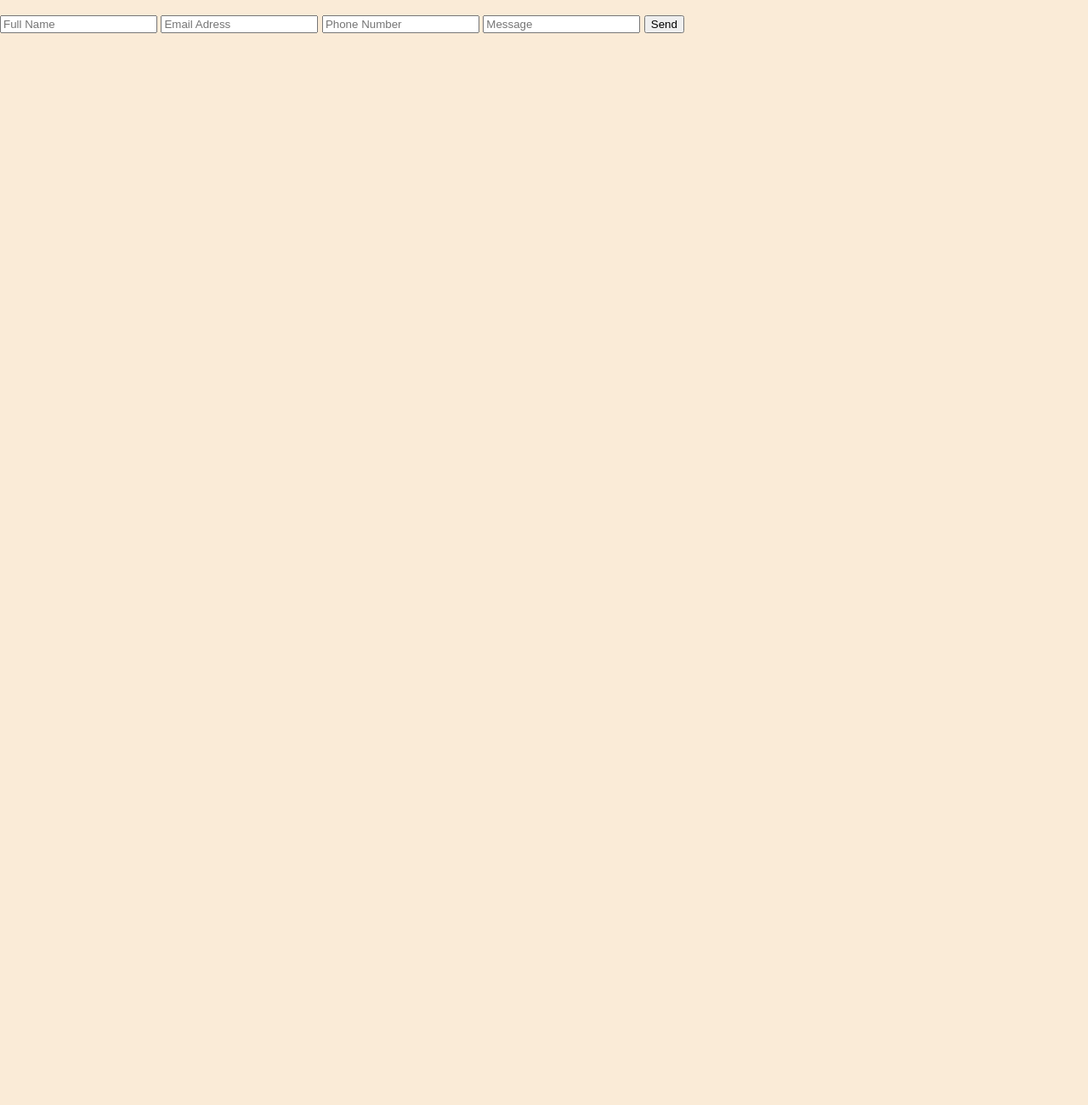
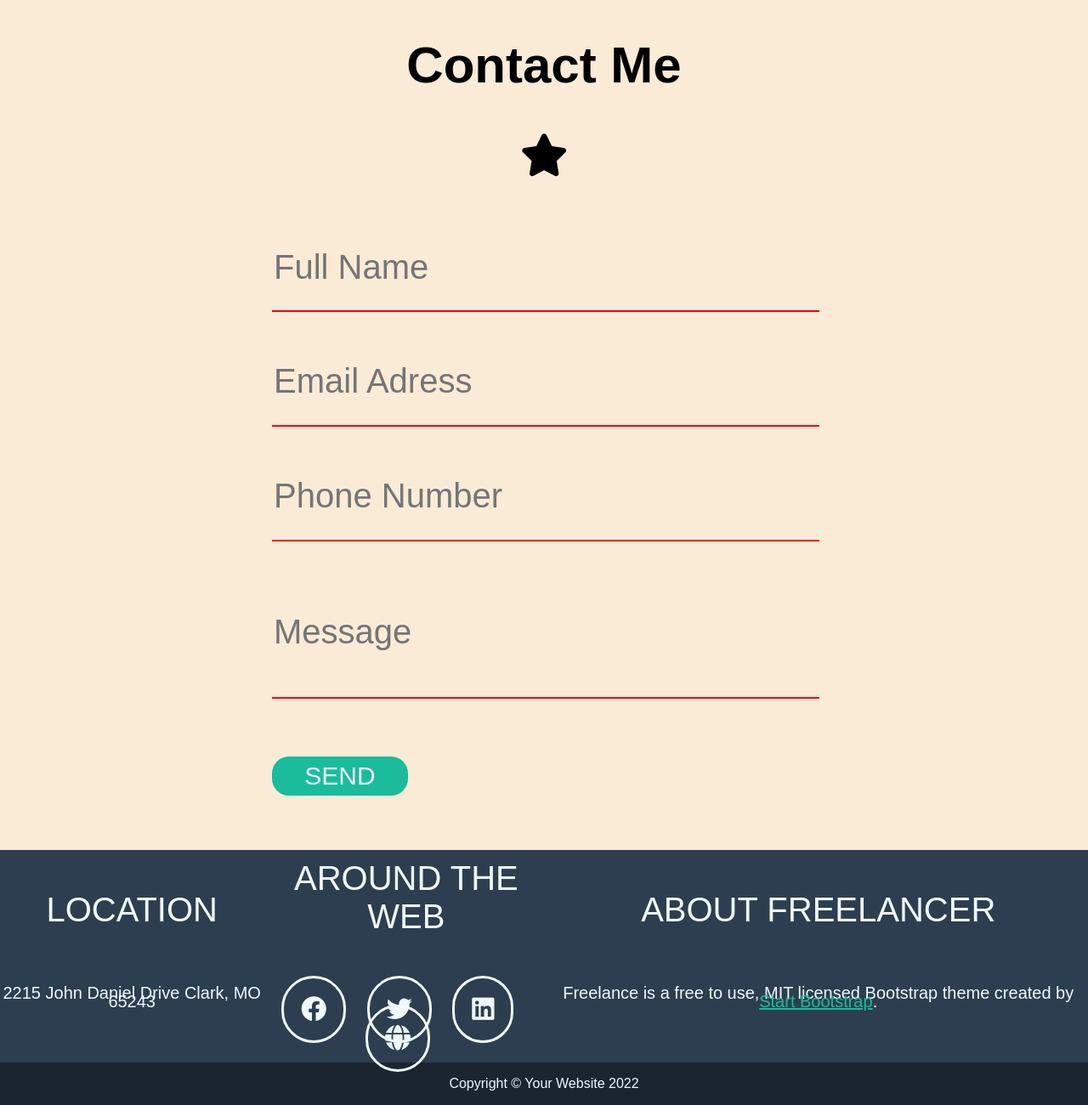
Before and after one commit to Shvecrt/sh2v, a plain HTML site: page task2/index.html in a window 1280 px wide. Shown: the part 3095-4395 px from the top of the page at 85% size. Before the commit the page ends 3134 px from the top, so only its background shows below. Drawn offline with Linux system fonts and the light colour scheme.

Commit message:
All done!

```diff
--- a/task2/assets/css/style.css
+++ b/task2/assets/css/style.css
@@ -200,7 +200,7 @@ main section.sec3 {
 }
 
 main section.sec3 h3 {
-    padding-top: 2%;
+    padding-top: 5%;
     font-size: 60px;
     text-align: center;
     line-height: 1px;
@@ -258,3 +258,177 @@ main section.sec3 button:hover {
 
 
 }
+
+main section.last h4 {
+    line-height: 1px;
+    font-size: 60px;
+}
+
+main section.last i {
+
+    font-size: 50px;
+    margin-bottom: 2%;
+}
+
+main section.last {
+    text-align: center;
+}
+
+main section.last input {
+
+    margin-top: 2%;
+    width: 100%;
+    height: 100px;
+    border-style: none;
+    background-color: antiquewhite;
+    border-bottom: red solid 2px;
+    -webkit-transition: width .35s ease-in-out;
+    transition: width .35s ease-in-out;
+    font-size: 40px;
+    position: relative;
+
+
+
+
+}
+
+main section.last div {
+    display: flex;
+    justify-content: center;
+    text-align: left;
+    align-items: left;
+    flex-direction: column;
+    margin-left: 25%;
+    margin-right: 25%;
+}
+
+main section.last input::placeholder {
+    font-size: 40px;
+}
+
+main section.last input:focus {
+    outline: none;
+
+
+}
+
+main section.last input#message {
+    height: 150px;
+    overflow: auto;
+
+
+}
+
+main section.last button {
+
+    padding: 1%;
+    margin-top: 50px;
+    border-radius: 20px;
+    border-color: #1ABC9C;
+    background-color: #1ABC9C;
+    border: 2px;
+    text-transform: uppercase;
+    font-size: 30px;
+    color: aliceblue;
+    width: 25%;
+    margin-bottom: 10%;
+
+
+}
+
+main section.last input:focus::placeholder {
+
+    font-size: 20px;
+    top: 0;
+    left: 0;
+    position: absolute;
+    transition: 0.4s;
+
+}
+
+footer section.f1sec {
+
+    display: flex;
+    text-align: center;
+    justify-content: space-around;
+    align-items: center;
+    width: 100%;
+    height: 250px;
+    background-color: #2C3E50;
+    color: aliceblue;
+
+
+}
+
+footer section.f1sec div.f1 span.spanhead {
+    font-size: 40px;
+}
+
+footer section.f1sec div.f1 p {
+    font-size: 20px;
+    line-height: 10px;
+    margin-top: 70px;
+}
+
+footer section.f1sec div.f2 span.spanhead {
+    font-size: 40px;
+}
+
+
+footer section.f1sec div.f2 div.f2f2 {
+
+    margin-top: 70px;
+}
+
+footer section.f1sec div.f2 a {
+
+    border: 3px aliceblue solid;
+    border-radius: 50px;
+    color: aliceblue;
+    font-size: 30px;
+    margin-right: 20px;
+    padding: 20px;
+
+
+
+
+}
+
+footer section.f1sec div.f2 a:hover {
+
+    background-color: antiquewhite;
+    color: black;
+    transition: 0.5s;
+
+}
+
+footer section.f1sec div.f3 span.spanhead {
+    font-size: 40px;
+}
+
+footer section.f1sec div.f3 p {
+    font-size: 20px;
+    margin-top: 70px;
+    line-height: 10px;
+}
+
+footer section.f1sec div.f3 span.biggiespan {
+
+    cursor: pointer;
+    color: #1ABC9C;
+    text-decoration: underline;
+}
+
+footer section.f2sec {
+    display: flex;
+    font-size: 20p;
+    color: aliceblue;
+    background-color: #1A252F;
+    height: 50px;
+    text-align: center;
+    align-items: center;
+    justify-content: center;
+
+
+
+}
--- a/task2/index.html
+++ b/task2/index.html
@@ -135,13 +135,15 @@
         <section class="last">
 
             <h4>Contact Me</h4>
-
-            <input type="text" id="Full name" placeholder="Full Name">
-            <input type="email" id="email" placeholder="Email Adress">
-            <input type="tel" id="phonenumber" placeholder="Phone Number">
-            <input type="text" id="message" placeholder="Message">
-            <input type="button" id="button" value="Send">
-
+            <i class="fa-solid fa-star"></i>
+            <div>
+                <br>
+                <input type="text" name="Full name" id="Full name" placeholder="Full Name"><br>
+                <input type="email" name="email" id="email" placeholder="Email Adress"><br>
+                <input type="text" name="phonenumber" id="phonenumber" placeholder="Phone Number"><br>
+                <input type="text" name="message" id="message" placeholder="Message"><br>
+                <button type="submit">Send</button>
+            </div>
 
 
 
@@ -155,6 +157,41 @@
 
     <footer>
 
+        <section class="f1sec">
+
+        <div class="f1">
+            <span class="spanhead">LOCATION</span><br>
+<p>2215 John Daniel Drive
+    Clark, MO 65243</p>
+        </div>
+
+        <div class="f2">
+            <span class="spanhead">AROUND THE WEB</span><br>
+            <div class="f2f2">
+            <a href="#"><i class="fa-brands fa-facebook"></i></a>
+            <a href="#"><i class="fa-brands fa-twitter"></i></a>
+            <a href="#"><i class="fa-brands fa-linkedin"></i></a>
+            <a href="#"><i class="fa-solid fa-globe"></i></a>
+        </div>
+
+
+        </div>
+
+        <div class="f3">
+            <span class="spanhead">ABOUT FREELANCER
+            </span><br>
+
+            <p>Freelance is a free to use, MIT licensed Bootstrap theme created by <span class="biggiespan">Start Bootstrap</span>.
+            </p>
+
+        </div>
+    </section>
+  <section class="f2sec">
+
+    <p>Copyright © Your Website 2022</p>
+
+
+  </section>
     </footer>
 
 
```
